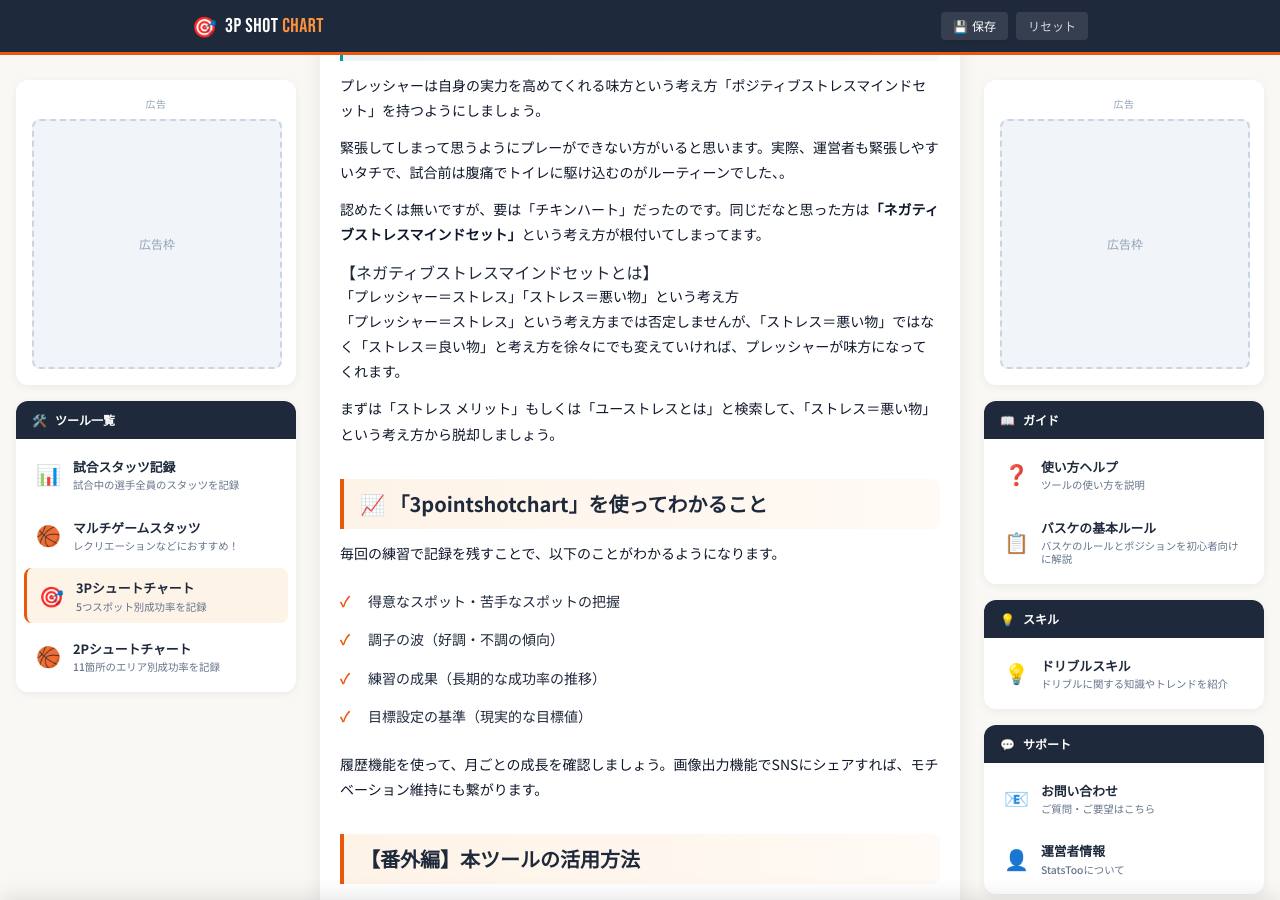
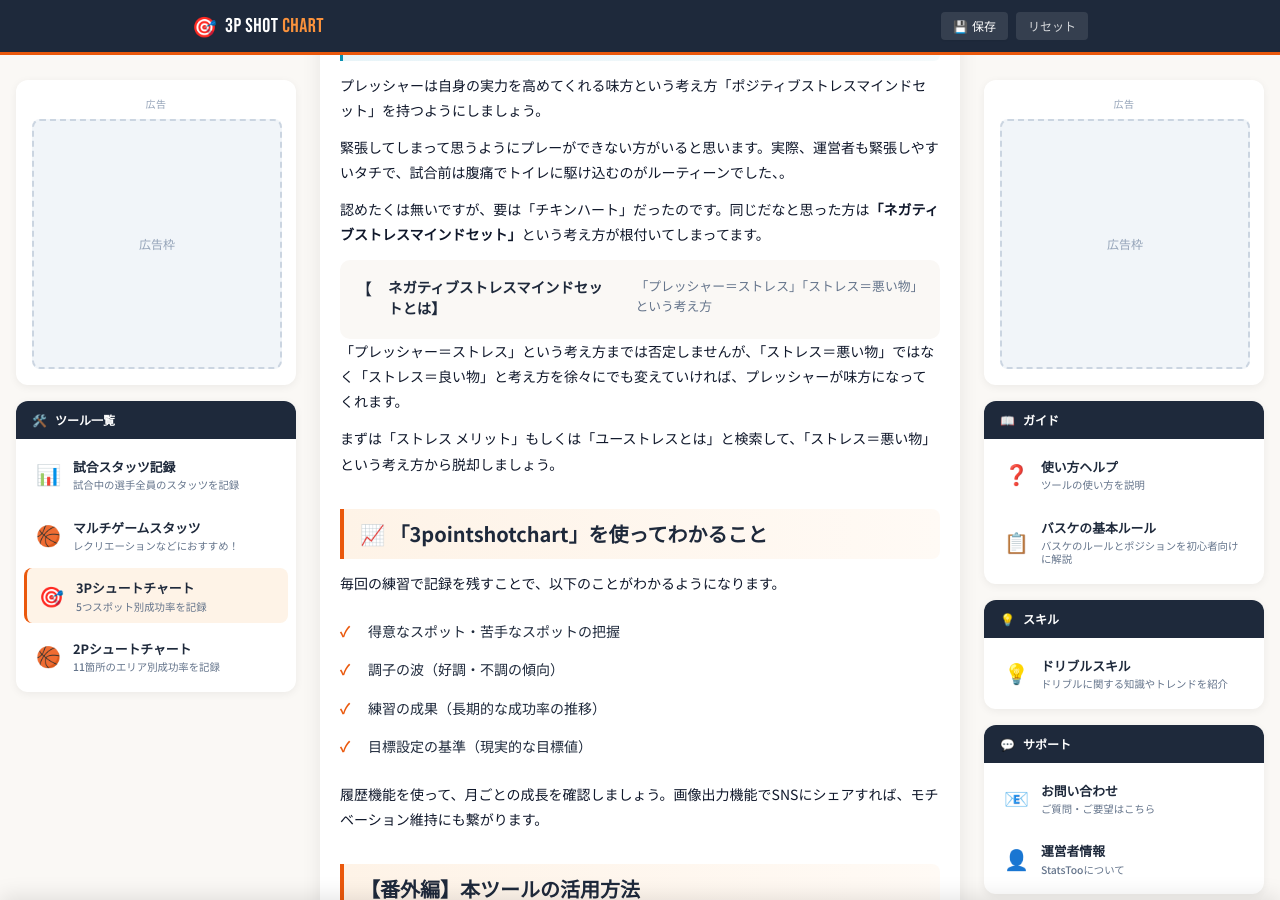
Before and after one commit to BSK-Ryo/statstoo, a Jekyll site: the page built from tools/3point-shot-chart/index.html, in a window 1280 px wide and 900 px high, scrolled down 4260 px. Built offline with Jekyll 4.4.1, drawn with Linux system fonts in a browser that asks for light colours; nearby versions of some CDN libraries.

Commit message:
box調整

```diff
--- a/tools/3point-shot-chart/index.html
+++ b/tools/3point-shot-chart/index.html
@@ -546,9 +546,10 @@ description: 3Pシュートのスポット別成功率を記録・分析。個
                 <p>プレッシャーは自身の実力を高めてくれる味方という考え方「ポジティブストレスマインドセット」を持つようにしましょう。</p>
                 <p>緊張してしまって思うようにプレーができない方がいると思います。実際、運営者も緊張しやすいタチで、試合前は腹痛でトイレに駆け込むのがルーティーンでした、。</p>
                 <p>認めたくは無いですが、要は「チキンハート」だったのです。同じだなと思った方は<b>「ネガティブストレスマインドセット」</b>という考え方が根付いてしまってます。</p>
-                <box>【ネガティブストレスマインドセットとは】<br>
+                <div class="spot-item">
+                    【<strong>ネガティブストレスマインドセットとは】</strong><br>
                     <p>「プレッシャー＝ストレス」「ストレス＝悪い物」という考え方</p>
-                </box>
+                </div>
                 <p>「プレッシャー＝ストレス」という考え方までは否定しませんが、「ストレス＝悪い物」ではなく「ストレス＝良い物」と考え方を徐々にでも変えていければ、プレッシャーが味方になってくれます。</p>
                 <p>まずは「ストレス メリット」もしくは「ユーストレスとは」と検索して、「ストレス＝悪い物」という考え方から脱却しましょう。</p>
 
```
